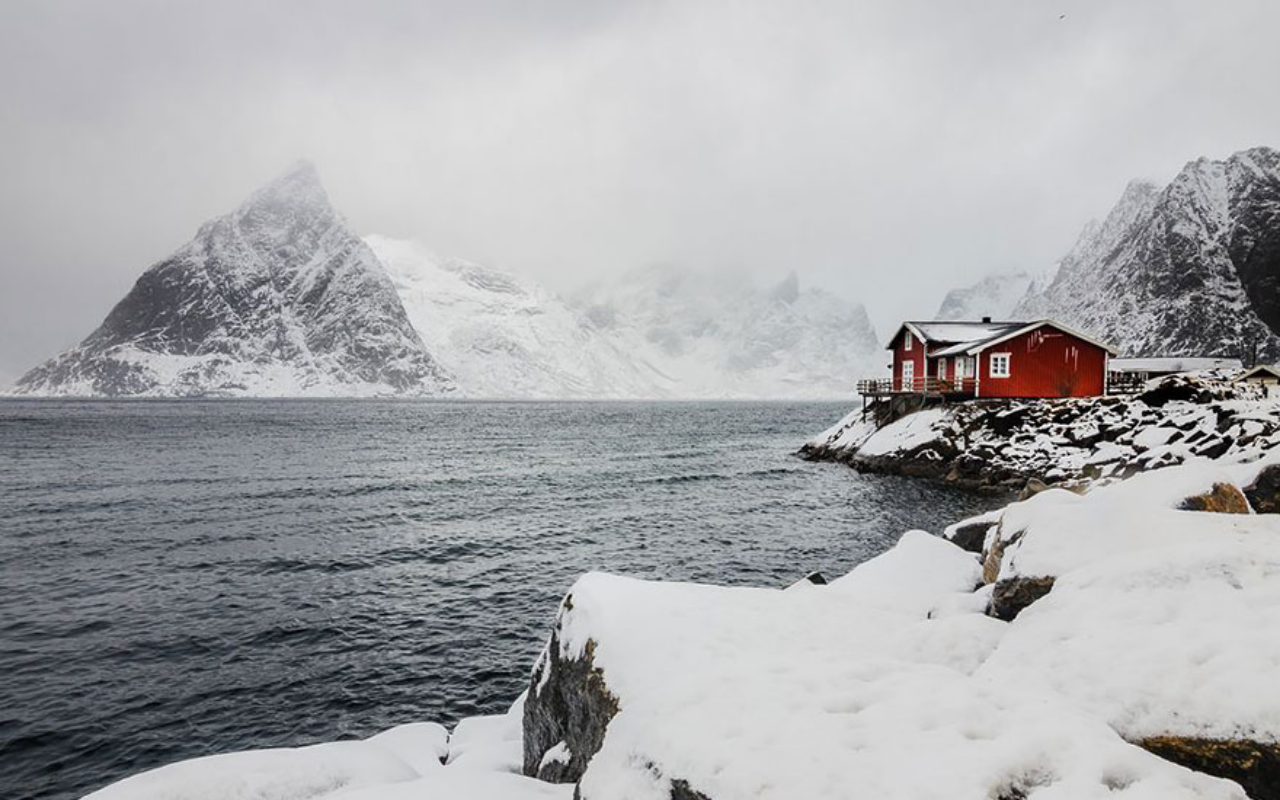
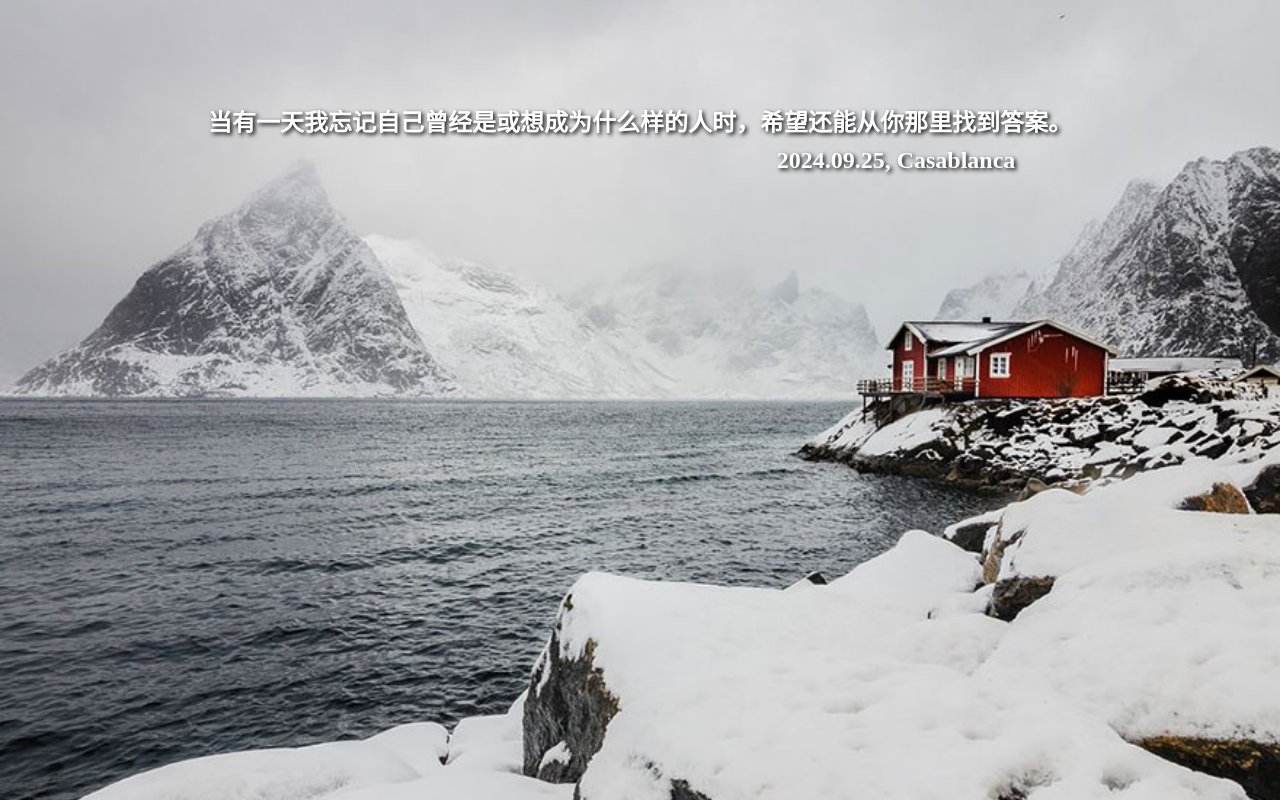
Before and after one commit to lyndomiao/jacaranda, a plain HTML site: page index.html in a window 1280 px wide. Drawn offline with nearby package versions, Linux system fonts and the light colour scheme.

Commit message:
add words

```diff
--- a/index.html
+++ b/index.html
@@ -35,9 +35,22 @@
             opacity: 1;
             transition: opacity 1.6s ease-out;
         }
+		.text-overlay {
+			white-space: nowrap;
+            position: absolute;
+            top: 15%;
+            left: 50%;
+            transform: translate(-50%, -50%);
+            color: white;
+            font-size: 24px;
+            font-weight: bold;
+            text-shadow: 2px 2px 4px #000;
+        }
     </style>
 </head>
 <body>
+	<div class="text-overlay">当有一天我忘记自己曾经是或想成为什么样的人时，希望还能从你那里找到答案。</div>
+	<div class="text-overlay" style="top: 20%; left: 70%;">2024.09.25, Casablanca</div>
 	<script>
         $(document).ready(function() {
             $(document).click(function(event) {
```
